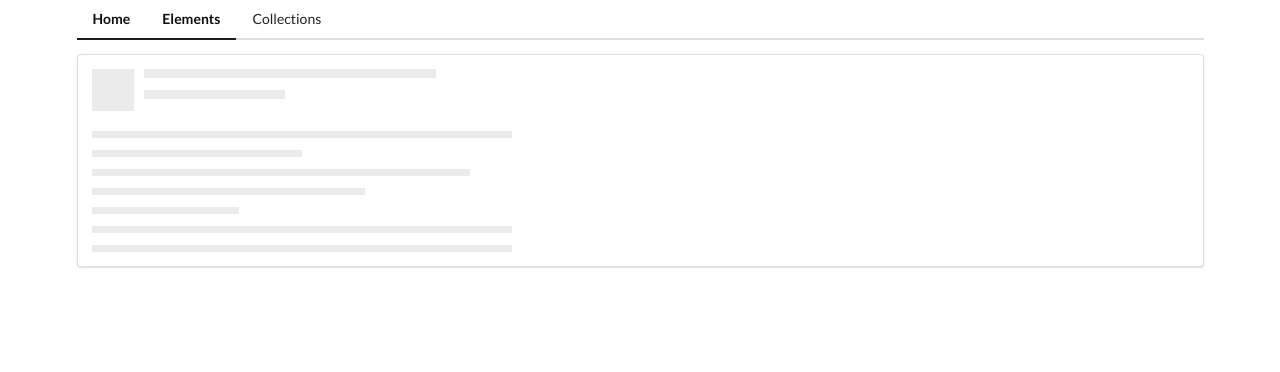
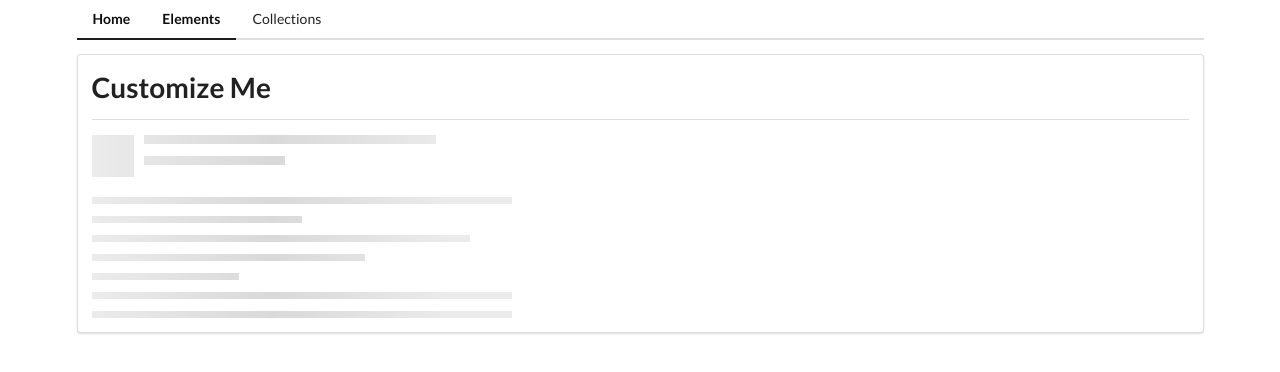
Before and after one commit to jeanieherold/angular-reusable-components, an Angular app in the folder comps/: page /elements in a window 1280 px wide. Shown: the top 372 px of the page. Built offline with nearby package versions, Linux system fonts and the light colour scheme.

Commit message:
Shared Modules - widgets

```diff
--- a/comps/src/app/elements/elements-home/elements-home.component.html
+++ b/comps/src/app/elements/elements-home/elements-home.component.html
@@ -1,2 +1,4 @@
-<!-- //header is true by default  -->
+<!-- h1/divider widget in shared module/widgets  -->
+<app-divider></app-divider>
+<!-- //header is true by default lines are 3 by default -->
 <app-placeholder [header]="true" [lines]="7"></app-placeholder>
--- a/comps/src/app/elements/elements.module.ts
+++ b/comps/src/app/elements/elements.module.ts
@@ -1,6 +1,7 @@
 import { NgModule } from '@angular/core';
 import { CommonModule } from '@angular/common';
 
+import { SharedModule } from '../shared/shared.module';
 import { ElementsRoutingModule } from './elements-routing.module';
 import { ElementsHomeComponent } from './elements-home/elements-home.component';
 import { PlaceholderComponent } from './placeholder/placeholder.component';
@@ -15,7 +16,8 @@ import { TimesDirective } from './times.directive';
   ],
   imports: [
     CommonModule,
-    ElementsRoutingModule
+    ElementsRoutingModule,
+    SharedModule
   ],
   //only need to export if being directly using in another module with <app-elements-home></app-elements-home>
   exports: []
--- /dev/null
+++ b/comps/src/app/shared/divider/divider.component.html
@@ -0,0 +1,2 @@
+<h1>Customize Me</h1>
+<div class="ui divider"></div>
--- /dev/null
+++ b/comps/src/app/shared/divider/divider.component.ts
@@ -0,0 +1,15 @@
+import { Component, OnInit } from '@angular/core';
+
+@Component({
+  selector: 'app-divider',
+  templateUrl: './divider.component.html',
+  styleUrls: ['./divider.component.css']
+})
+export class DividerComponent implements OnInit {
+
+  constructor() { }
+
+  ngOnInit(): void {
+  }
+
+}
```
Also changed, not shown: comps/src/app/shared/shared.module.ts (added, +16 -0 lines), comps/src/app/shared/divider/divider.component.css (added), 2 other files (tests, documents, lock files or other folders).
